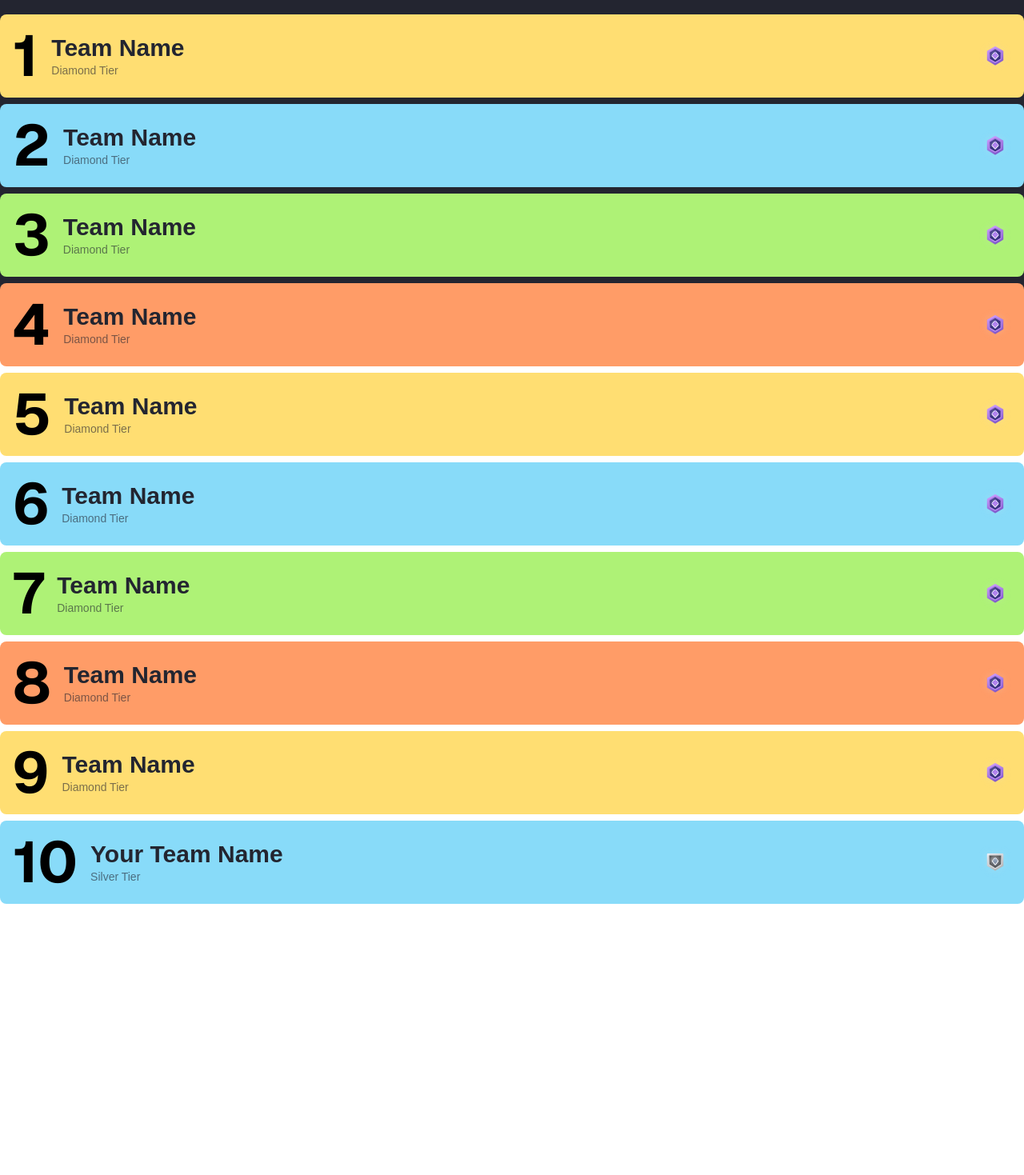
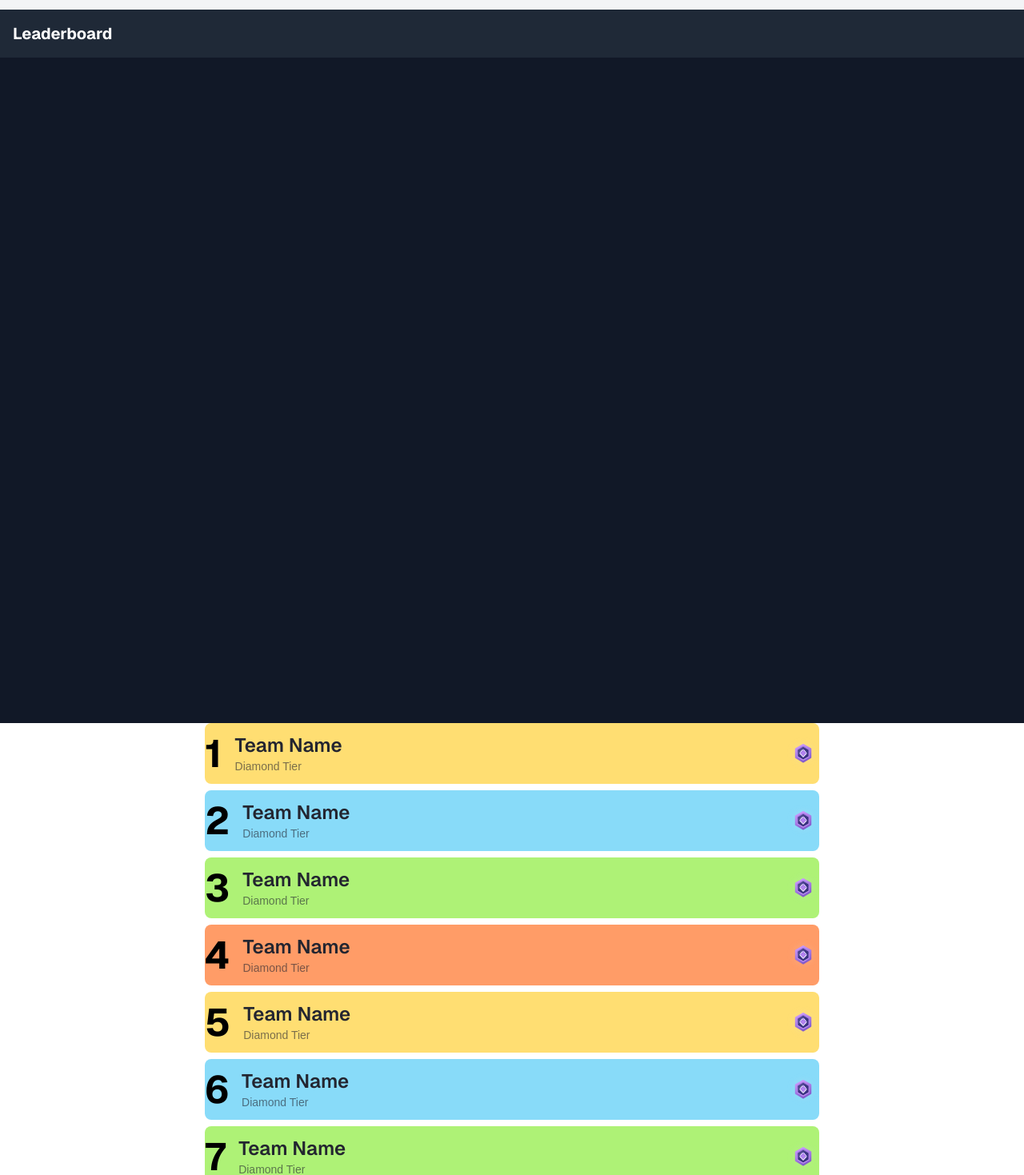
Before and after one commit to CodeChefVIT/clueminati-2.0-webapp, a Next.js app: page / in a window 1280 px wide. Shown: the part 788-2257 px from the top of the page at 80% size. Before the commit the page ends 800 px from the top, so only its background shows below. Built offline with nearby package versions, Linux system fonts and the light colour scheme.

Commit message:
swipe gesture left

```diff
--- a/src/app/leaderboard.tsx
+++ b/src/app/leaderboard.tsx
@@ -1,6 +1,6 @@
 "use client";
-import React, { FC, useState, useEffect } from "react";
-import { useDrag } from "@use-gesture/react";
+import React, { FC, useState } from "react";
+import { useDrag } from '@use-gesture/react';
 import { icons } from "./icons";
 
 interface Team {
@@ -25,67 +25,57 @@ const teams: Team[] = [
 ];
 
 const Leaderboard: FC = () => {
-  const [isExpanded, setIsExpanded] = useState(false);
+  const [isExp, setisExp] = useState(false);
   const [position, setPosition] = useState(0);
-  const [height, setHeight] = useState(0);
-
-  // Only access window when rendering on the client
-  useEffect(() => {
-    if (typeof window !== "undefined") {
-      setHeight(window.innerHeight);
-    }
-  }, []);
-
   const bind = useDrag(
-    ({ movement: [, my], memo = position, direction: [, yDir], distance: [, yDist], last, touches }) => {
+    ({ movement: [, my], memo = position, direction: [, yDir], distance: [, yDist], last }) => {
       if (last) {
-        // If the distance of drag is greater than 50px, trigger expansion/collapse
         if (yDist > 50) {
-          setIsExpanded(yDir < 0); // Swipe up expands, swipe down collapses
+          setisExp(yDir > 0 ? false : true);
         }
-        setPosition(0); // Reset position after swipe ends
       } else {
-        setPosition(my + memo); // Track the movement while dragging
+        setPosition(my + memo);
       }
       return memo;
     },
-    { axis: "y", bounds: { top: -height / 2, bottom: 0 }, filterTaps: true } // Restrict drag area, filter taps
+    { axis: 'y' }
   );
 
   return (
-    <div
-      {...bind()}
-      style={{
-        transform: `translateY(${isExpanded ? "0" : "calc(100% - 50px)"})`,
-        transition: "transform 0.5s ease-in-out",
-        touchAction: "none", // Prevents the default touch action to better capture swipe gestures
-      }}
-      className="leaderboard-container"
-    >
-      <div className="p-4 text-center text-white">
-        <h2>Swipe up to expand the leaderboard</h2>
-      </div>
-      {teams.map((team) => (
-        <div
-          key={team.rank}
-          className={`flex items-center justify-between p-4 mb-2 rounded-lg ${team.color}`}
-        >
-          <div className="flex items-center">
-            <span className="text-7xl font-bold text-black mr-4">{team.rank}</span>
-            <div>
-              <div className="text-3xl font-semibold font-poppins text-[#232530]">
-                {team.name}
+    <div className="min-h-screen bg-gray-900 text-white">
+      <header className="flex items-center justify-between p-4 bg-gray-800">
+        <h1 className="text-xl font-bold">Leaderboard</h1>
+      </header>
+
+      <main
+        {...bind()}
+        className={`transition-transform duration-500 ease-in-out ${
+          isExp ? "translate-y-0" : "translate-y-full"}`}>
+
+        <div className="px-4 sm:px-6 md:px-8 lg:px-10">
+          {teams.map((team) => (
+            <div
+              key={team.rank}
+              className={`flex items-center justify-between py-3 mb-2 rounded-lg ${team.color} max-w-3xl mx-auto`}>
+
+              <div className="flex items-center">
+                <span className="text-4xl font-bold text-black mr-4 md:text-5xl">{team.rank}</span>
+
+                <div>
+                  <div className="text-lg font-semibold text-poppins text-[#232530] md:text-2xl">{team.name}</div>
+                  <div className="text-xs font-poppins text-[#232530] opacity-60 md:text-sm">{team.tier}</div>
+                </div>
+
               </div>
-              <div className="text-sm font-poppins text-[#232530] opacity-60">
-                {team.tier}
+
+              <div className="text-3xl md:text-4xl">
+                <img src={icons[team.icon]} alt={team.icon} className="w-8 h-8 md:w-10 md:h-10" />
               </div>
+
             </div>
-          </div>
-          <div className="text-4xl">
-            <img src={icons[team.icon]} alt={team.icon} className="w-10 h-10" />
-          </div>
+          ))}
         </div>
-      ))}
+      </main>
     </div>
   );
 };
--- a/src/app/page.tsx
+++ b/src/app/page.tsx
@@ -4,9 +4,8 @@ import Blank from "./blank";
 export default function Home() {
   return (
     <main className="relative min-h-screen bg-gray-100">
-      {/* Dashboard content */}
+
       <Blank />
-      {/* Leaderboard at the bottom */}
       <Leaderboard />
     </main>
   );
--- a/src/styles/globals.css
+++ b/src/styles/globals.css
@@ -4,7 +4,7 @@
 
 @import url('https://fonts.googleapis.com/css2?family=Inter:wght@400;700&family=Poppins:wght@400;600&display=swap');
 
-/* Custom colors for teams */
+
 .custom-yellow {
   background-color: #FFDE72;
 }
@@ -21,25 +21,31 @@
   background-color: #FF9C67;
 }
 
-/* Background color for leaderboard */
+
 .leaderboard-bg {
   background-color: #232530;
 }
 
-/* Ensure leaderboard has a smooth transition */
+.leaderboard-slide {
+  transition: transform 0.5s ease-in-out;
+  transform: translateY(100%);
+}
+
+.leaderboard-expanded {
+  transform: translateY(0);
+}
+
 .leaderboard-container {
   position: fixed;
   bottom: 0;
   left: 0;
   width: 100%;
-  height: 50%; /* Adjust height as needed */
+  height: 50%;
   background-color: #232530;
   border-radius: 20px 20px 0 0;
   box-shadow: 0 -4px 10px rgba(0, 0, 0, 0.25);
-  transition: transform 0.5s ease-in-out; /* Smooth slide-in and out */
 }
 
-/* Add smooth scroll behavior for mobile devices */
 html, body {
   scroll-behavior: smooth;
 }
```
Also changed, not shown: src/app/readme.txt, src/app/refined prompt.txt (deleted).
